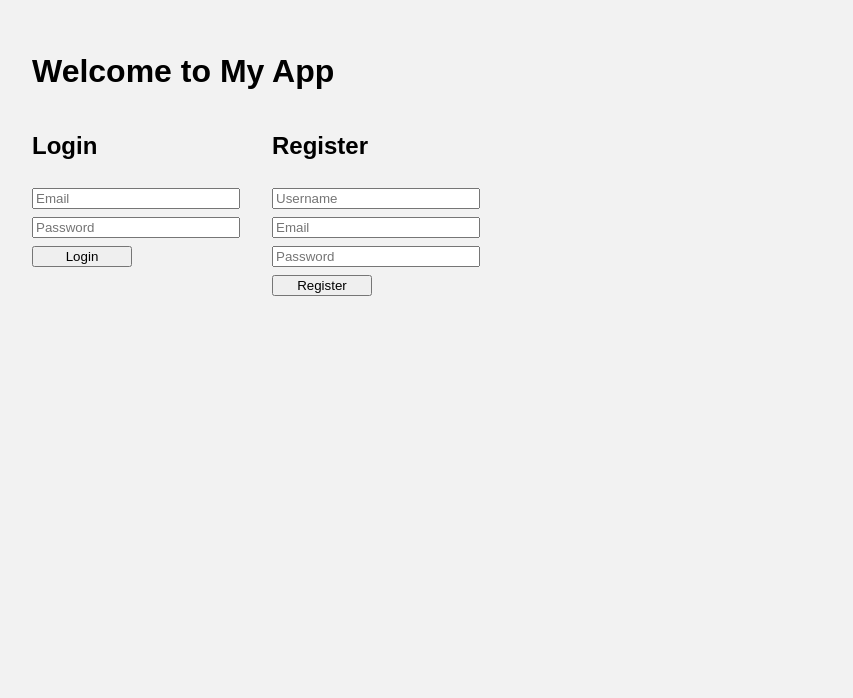
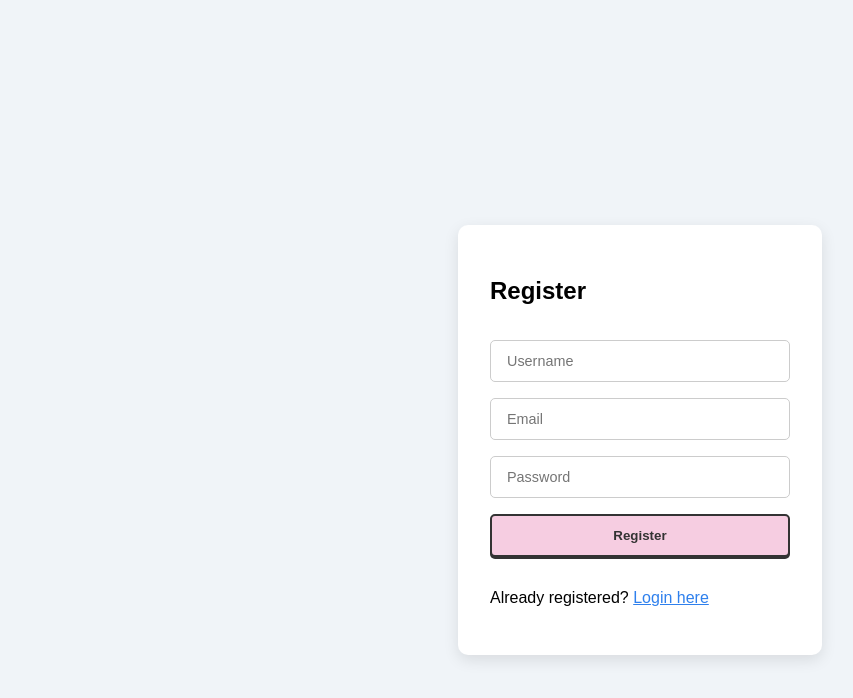
Before and after one commit to edfaburada/iptech2-evelyn, a React (Vite) app: page /register in a window 1280 px wide. Shown: the top 698 px of the page, without its empty margins (0-853 px from the left). Built offline with nearby package versions, Linux system fonts and the light colour scheme.

Commit message:
akfakfkajhuag

```diff
--- a/package.json
+++ b/package.json
@@ -11,7 +11,8 @@
   },
   "dependencies": {
     "react": "^19.2.4",
-    "react-dom": "^19.2.4"
+    "react-dom": "^19.2.4",
+    "react-router-dom": "^7.13.2"
   },
   "devDependencies": {
     "@eslint/js": "^9.39.4",
--- a/src/App.tsx
+++ b/src/App.tsx
@@ -1,15 +1,19 @@
+import React from 'react';
+import { BrowserRouter as Router, Routes, Route } from 'react-router-dom';
 import Login from './pages/Login';
 import Register from './pages/Register';
+import Dashboard from './pages/Dashboard';
+import './index.css';
 
 function App() {
   return (
-    <div style={{ padding: '2rem', fontFamily: 'Arial, sans-serif' }}>
-      <h1>Welcome to My App</h1>
-      <div style={{ display: 'flex', gap: '2rem' }}>
-        <Login />
-        <Register />
-      </div>
-    </div>
+    <Router>
+      <Routes>
+        <Route path="/" element={<Login />} />
+        <Route path="/register" element={<Register />} />
+        <Route path="/dashboard" element={<Dashboard />} />
+      </Routes>
+    </Router>
   );
 }
 
--- /dev/null
+++ b/src/hooks/useAuth.ts
@@ -0,0 +1,32 @@
+import { useState } from 'react';
+
+interface LoginData {
+  email: string;
+  password: string;
+}
+
+interface RegisterData {
+  username: string;
+  email: string;
+  password: string;
+}
+
+export const useAuth = () => {
+  const [loginData, setLoginData] = useState<LoginData>({ email: '', password: '' });
+  const [registerData, setRegisterData] = useState<RegisterData>({ username: '', email: '', password: '' });
+
+  const handleLoginChange = (e: React.ChangeEvent<HTMLInputElement>) => {
+    setLoginData({ ...loginData, [e.target.name]: e.target.value });
+  };
+
+  const handleRegisterChange = (e: React.ChangeEvent<HTMLInputElement>) => {
+    setRegisterData({ ...registerData, [e.target.name]: e.target.value });
+  };
+
+  return {
+    loginData,
+    registerData,
+    handleLoginChange,
+    handleRegisterChange,
+  };
+};
--- a/src/index.css
+++ b/src/index.css
@@ -1,14 +1,77 @@
 body {
   margin: 0;
   padding: 0;
-  font-family: Arial, sans-serif;
-  background-color: #f2f2f2;
+  font-family: 'Arial', sans-serif;
+  background-color: #f0f4f8; /* light background */
+  display: flex;
+  justify-content: center;
+  align-items: center;
+  height: 100vh;
+}
+
+h1 {
+  text-align: center;
+  color: #2F80ED; /* primary blue */
+}
+
+form {
+  display: flex;
+  flex-direction: column;
+  gap: 1rem;
+  background-color: #ffffff; /* white card */
+  padding: 2rem;
+  border-radius: 10px;
+  box-shadow: 0 5px 15px rgba(0,0,0,0.1);
+  width: 300px;
 }
 
 input {
-  width: 200px;
+  padding: 0.75rem 1rem;
+  border-radius: 5px;
+  border: 1px solid #ccc;
+  font-size: 0.9rem;
+  transition: border 0.2s;
 }
 
+input:focus {
+  outline: none;
+  border-color: #2F80ED;
+}
+
+/* Custom button styling based on your reference */
 button {
-  width: 100px;
+  background-color: #f6cde1;
+  border: 2px solid #333;
+  color: #333;
+  box-shadow: 0 2px 0 #333;
+  padding: 0.75rem;
+  border-radius: 5px;
+  font-weight: bold;
+  cursor: pointer;
+  transition: transform 0.1s, box-shadow 0.1s;
 }
+
+button:hover {
+  transform: translateY(1px);
+  box-shadow: 0 1px 0 #333;
+}
+
+.container {
+  display: flex;
+  justify-content: center;
+  gap: 2rem;
+  width: 100%;
+  max-width: 800px;
+}
+
+/* Responsive for mobile */
+@media (max-width: 700px) {
+  .container {
+    flex-direction: column;
+    align-items: center;
+  }
+
+  form {
+    width: 90%;
+  }
+}
--- a/src/pages/Dashboard.tsx
+++ b/src/pages/Dashboard.tsx
@@ -1,8 +1,10 @@
+import React from 'react';
+
 const Dashboard = () => {
   return (
-    <div>
+    <div style={{ textAlign: 'center', marginTop: '5rem' }}>
       <h2>Dashboard</h2>
-      <p>This is your dashboard page after login.</p>
+      <p>Welcome! You are now logged in.</p>
     </div>
   );
 };
--- a/src/pages/Login.tsx
+++ b/src/pages/Login.tsx
@@ -1,22 +1,30 @@
-import React, { useState } from 'react';
+import React from 'react';
+import { useAuth } from '../hooks/useAuth';
+import { useNavigate, Link } from 'react-router-dom';
 
 const Login = () => {
-  const [email, setEmail] = useState('');
-  const [password, setPassword] = useState('');
+  const { loginData, handleLoginChange } = useAuth();
+  const navigate = useNavigate();
 
-  const handleLogin = (e: React.FormEvent) => {
+  const handleLoginSubmit = (e: React.FormEvent) => {
     e.preventDefault();
-    console.log('Login Info:', { email, password });
-    alert('Login submitted!');
+    console.log('Login:', loginData);
+    alert(`Logged in as ${loginData.email}`);
+    navigate('/dashboard'); // go to dashboard after login
   };
 
   return (
-    <form onSubmit={handleLogin} style={{ display: 'flex', flexDirection: 'column', gap: '0.5rem' }}>
-      <h2>Login</h2>
-      <input type="email" placeholder="Email" value={email} onChange={e => setEmail(e.target.value)} />
-      <input type="password" placeholder="Password" value={password} onChange={e => setPassword(e.target.value)} />
-      <button type="submit">Login</button>
-    </form>
+    <div style={{ display: 'flex', justifyContent: 'center', marginTop: '5rem' }}>
+      <form onSubmit={handleLoginSubmit}>
+        <h2>Login</h2>
+        <input type="email" name="email" placeholder="Email" value={loginData.email} onChange={handleLoginChange} required />
+        <input type="password" name="password" placeholder="Password" value={loginData.password} onChange={handleLoginChange} required />
+        <button type="submit">Login</button>
+        <p style={{ marginTop: '1rem' }}>
+          Not registered? <Link to="/register" style={{ color: '#2F80ED', textDecoration: 'underline' }}>Register now</Link>
+        </p>
+      </form>
+    </div>
   );
 };
 
--- a/src/pages/Register.tsx
+++ b/src/pages/Register.tsx
@@ -1,24 +1,31 @@
-import React, { useState } from 'react';
+import React from 'react';
+import { useAuth } from '../hooks/useAuth';
+import { useNavigate, Link } from 'react-router-dom';
 
 const Register = () => {
-  const [username, setUsername] = useState('');
-  const [email, setEmail] = useState('');
-  const [password, setPassword] = useState('');
+  const { registerData, handleRegisterChange } = useAuth();
+  const navigate = useNavigate();
 
-  const handleRegister = (e: React.FormEvent) => {
+  const handleRegisterSubmit = (e: React.FormEvent) => {
     e.preventDefault();
-    console.log('Register Info:', { username, email, password });
-    alert('Registration submitted!');
+    console.log('Registered:', registerData);
+    alert(`Registered user: ${registerData.username}`);
+    navigate('/'); // redirect back to login
   };
 
   return (
-    <form onSubmit={handleRegister} style={{ display: 'flex', flexDirection: 'column', gap: '0.5rem' }}>
-      <h2>Register</h2>
-      <input type="text" placeholder="Username" value={username} onChange={e => setUsername(e.target.value)} />
-      <input type="email" placeholder="Email" value={email} onChange={e => setEmail(e.target.value)} />
-      <input type="password" placeholder="Password" value={password} onChange={e => setPassword(e.target.value)} />
-      <button type="submit">Register</button>
-    </form>
+    <div style={{ display: 'flex', justifyContent: 'center', marginTop: '5rem' }}>
+      <form onSubmit={handleRegisterSubmit}>
+        <h2>Register</h2>
+        <input type="text" name="username" placeholder="Username" value={registerData.username} onChange={handleRegisterChange} required />
+        <input type="email" name="email" placeholder="Email" value={registerData.email} onChange={handleRegisterChange} required />
+        <input type="password" name="password" placeholder="Password" value={registerData.password} onChange={handleRegisterChange} required />
+        <button type="submit">Register</button>
+        <p style={{ marginTop: '1rem' }}>
+          Already registered? <Link to="/" style={{ color: '#2F80ED', textDecoration: 'underline' }}>Login here</Link>
+        </p>
+      </form>
+    </div>
   );
 };
 
```
Also changed, not shown: 1 other file (tests, documents, lock files or other folders).
